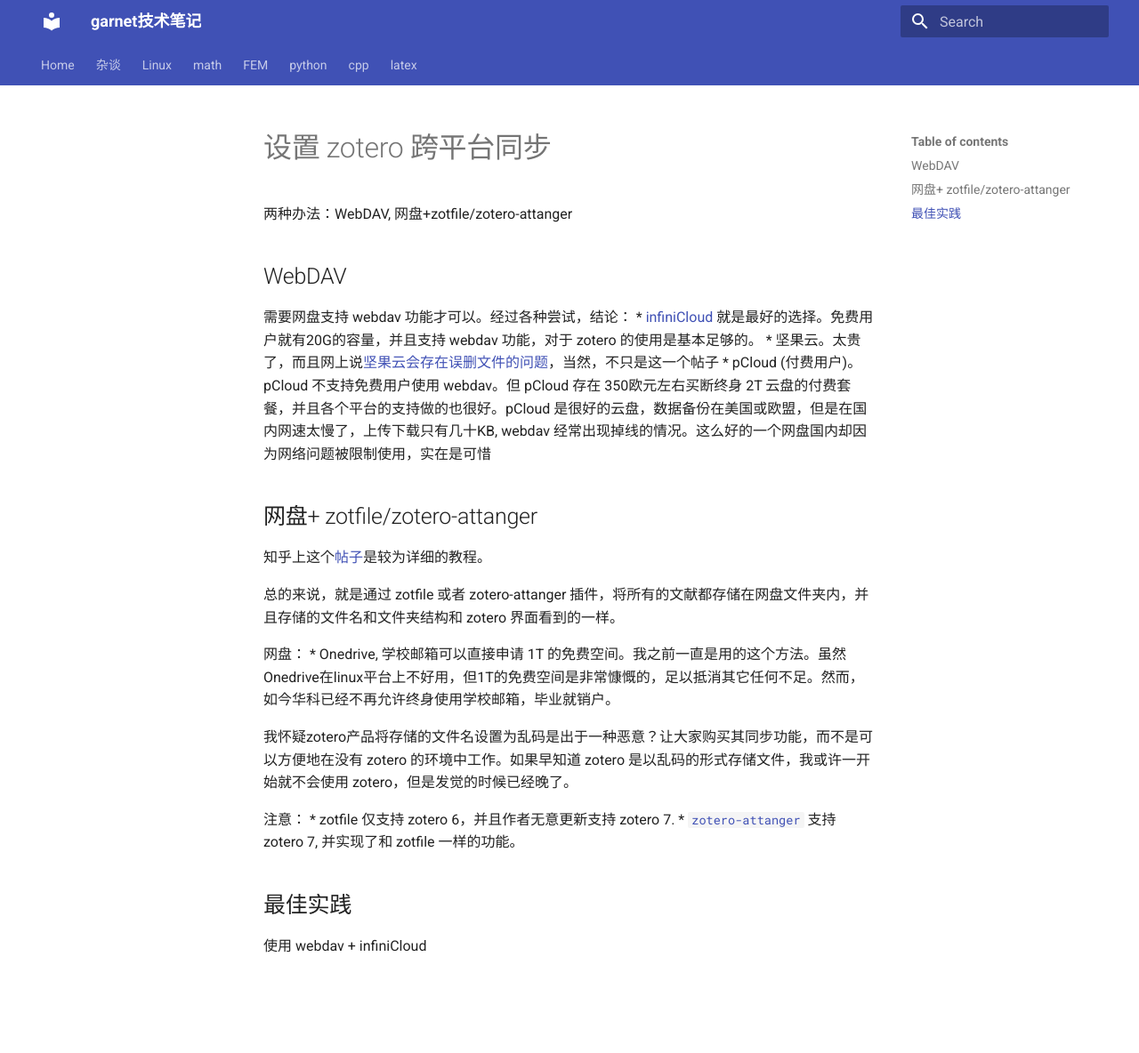
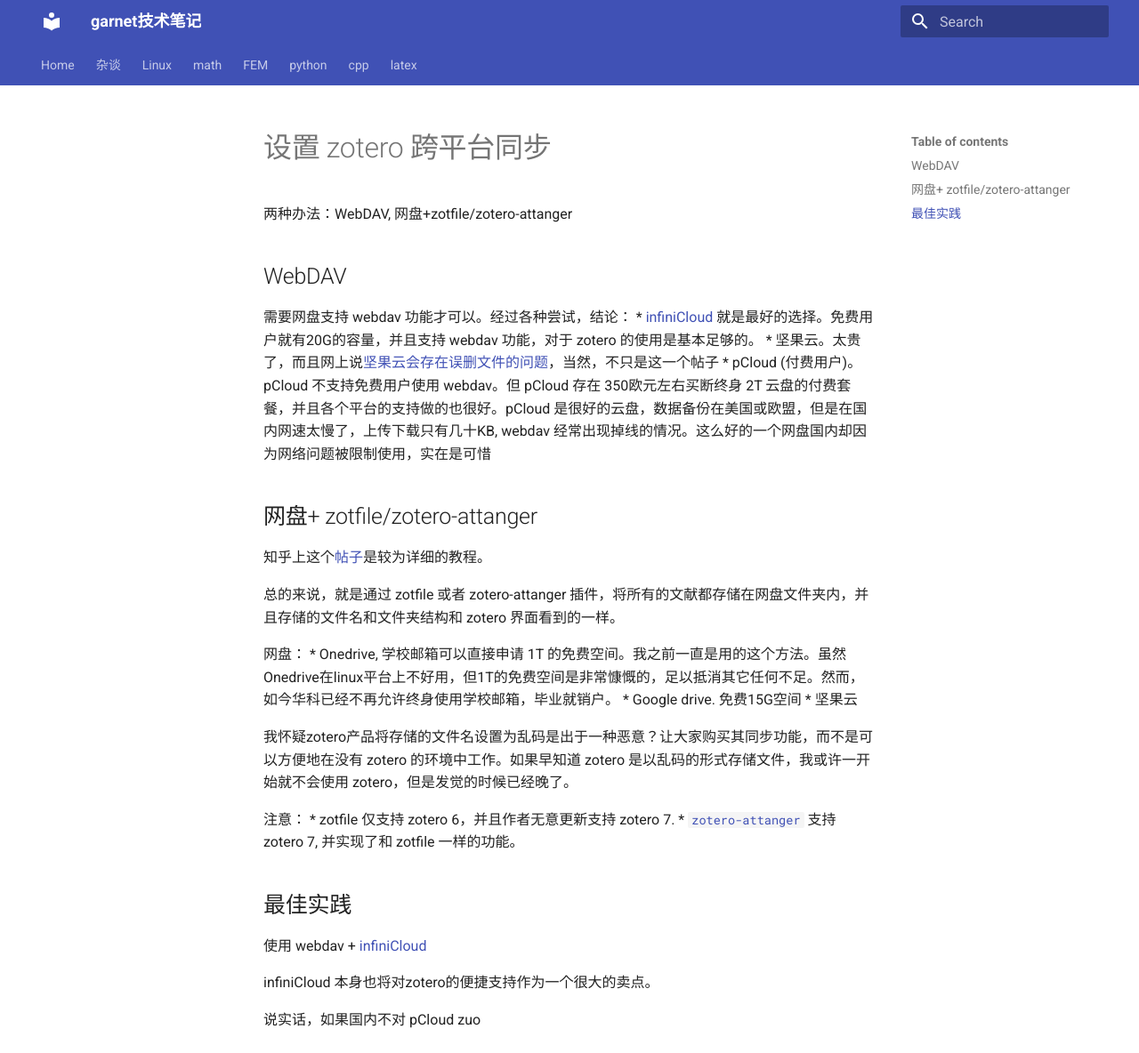
Before and after one commit to ymma98/technotes, an MkDocs documentation site: the page built from docs/杂谈/设置zotero跨平台同步.md, in a window 1280 px wide and 1184 px high. Shown: the whole window at 89% size. Built offline with MkDocs 1.6.1 and Material for MkDocs 9.7.7, drawn with Linux system fonts in a browser that asks for light colours.

Commit message:
docs/杂谈/设置zotero跨平台同步.md updated from https://stackedit.cn/

```diff
--- a/docs/杂谈/设置zotero跨平台同步.md
+++ b/docs/杂谈/设置zotero跨平台同步.md
@@ -18,6 +18,8 @@
 
 网盘：
 * Onedrive, 学校邮箱可以直接申请 1T 的免费空间。我之前一直是用的这个方法。虽然Onedrive在linux平台上不好用，但1T的免费空间是非常慷慨的，足以抵消其它任何不足。然而，如今华科已经不再允许终身使用学校邮箱，毕业就销户。
+* Google drive. 免费15G空间
+* 坚果云
 
 我怀疑zotero产品将存储的文件名设置为乱码是出于一种恶意？让大家购买其同步功能，而不是可以方便地在没有 zotero 的环境中工作。如果早知道 zotero 是以乱码的形式存储文件，我或许一开始就不会使用 zotero，但是发觉的时候已经晚了。
 
@@ -28,7 +30,11 @@
 
 ## 最佳实践
 
-使用 webdav + infiniCloud
+使用 webdav + [infiniCloud](https://infini-cloud.net/en/)
+
+infiniCloud 本身也将对zotero的便捷支持作为一个很大的卖点。
+
+说实话，如果国内不对 pCloud zuo
 <!--stackedit_data:
-eyJoaXN0b3J5IjpbLTEwMTQ1Njg4NzNdfQ==
+eyJoaXN0b3J5IjpbLTEwNzY0OTE5OTldfQ==
 -->
```
